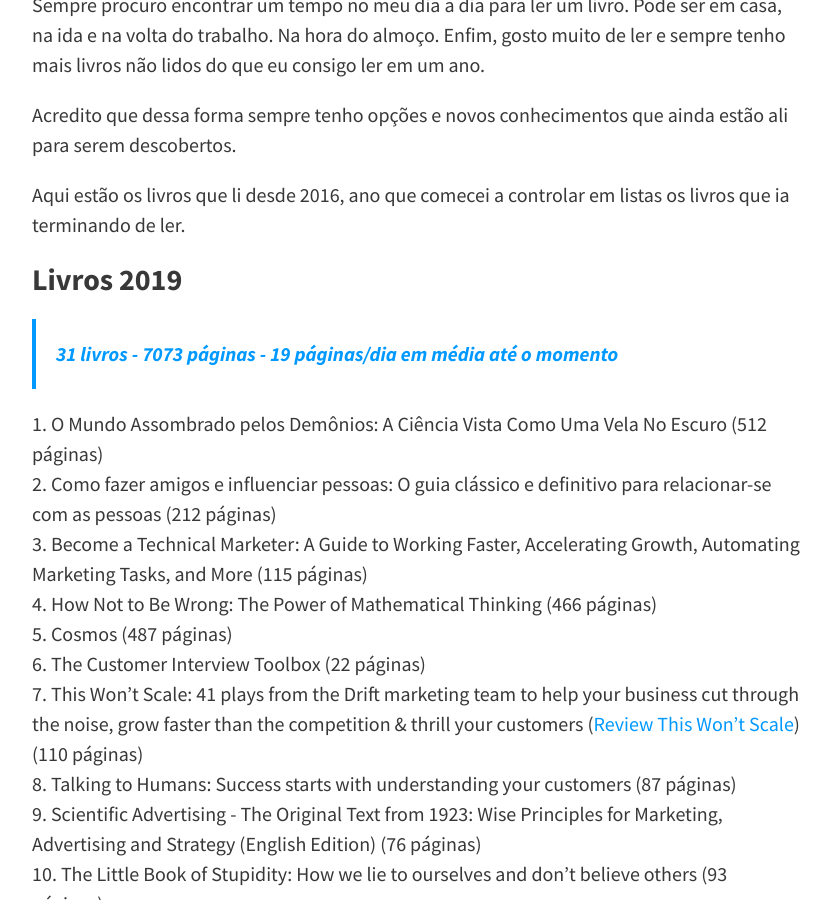
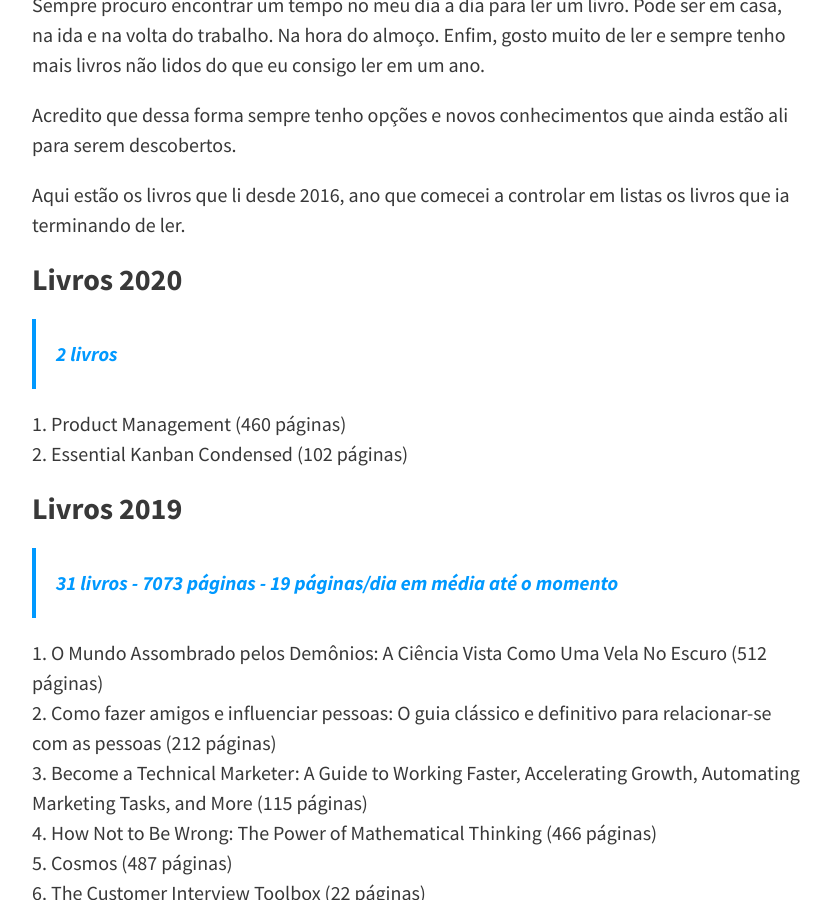
Before and after one commit to felipecbarbosa/felipecbarbosa.github.io, a Jekyll site: the page built from leituras.md, in a window 1280 px wide and 900 px high, scrolled down 409 px. Shown: the whole window, without its empty margins (224-1055 px from the left). Built offline with Jekyll 4.4.1, drawn with Linux system fonts in a browser that asks for light colours; nearby versions of some CDN libraries; comment, search, counter and statistics services are not loaded.

Commit message:
Update leituras.md

```diff
--- a/leituras.md
+++ b/leituras.md
@@ -13,6 +13,12 @@ Sempre procuro encontrar um tempo no meu dia a dia para ler um livro. Pode ser e
 Acredito que dessa forma sempre tenho opções e novos conhecimentos que ainda estão ali para serem descobertos.
 
 Aqui estão os livros que li desde 2016, ano que comecei a controlar em listas os livros que ia terminando de ler.
+
+### Livros 2020
+> 2 livros
+
+1. Product Management (460 páginas)
+2. Essential Kanban Condensed (102 páginas)
 
 ### Livros 2019
 > 31 livros - 7073 páginas - 19 páginas/dia em média até o momento
```
